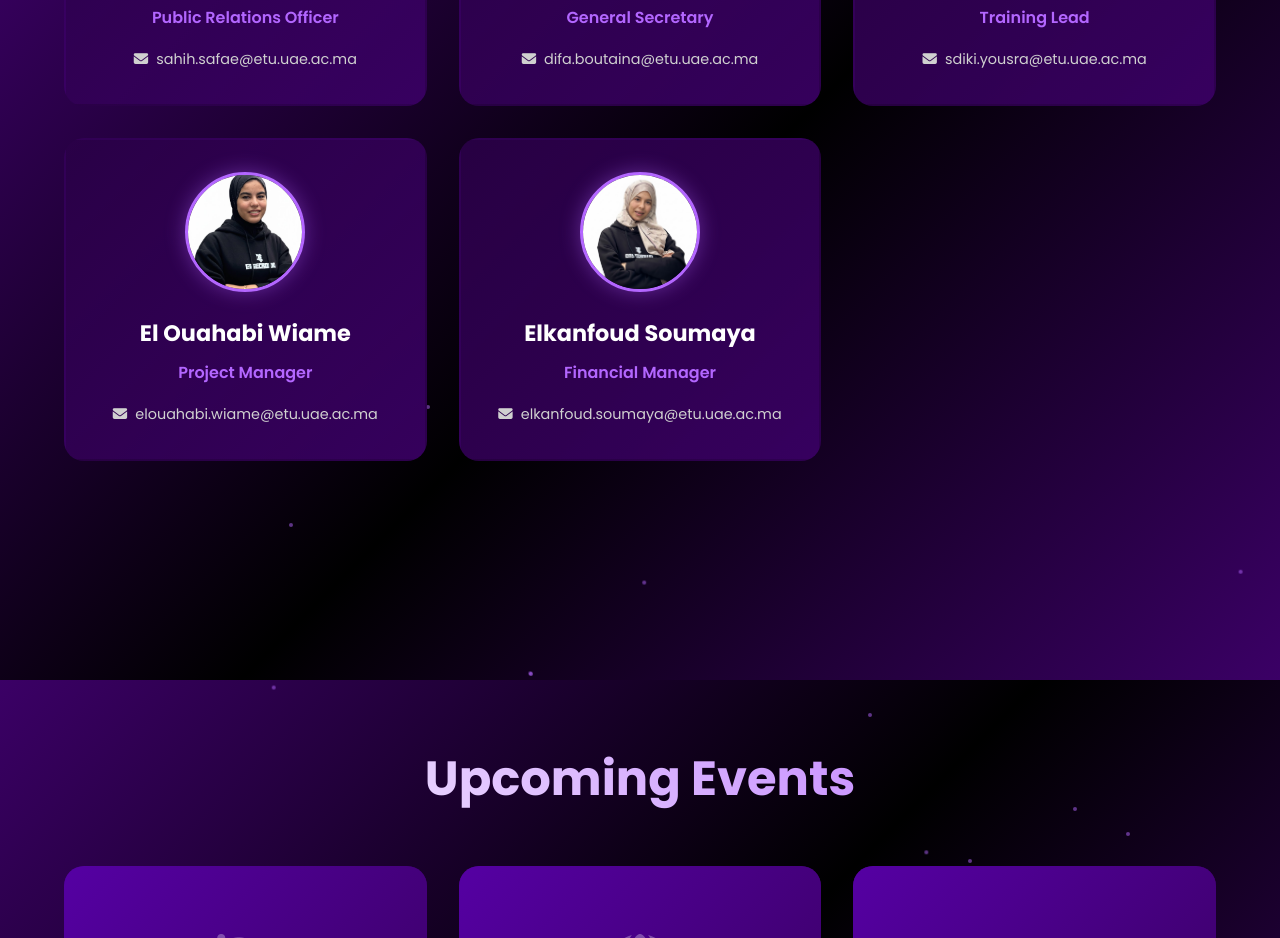
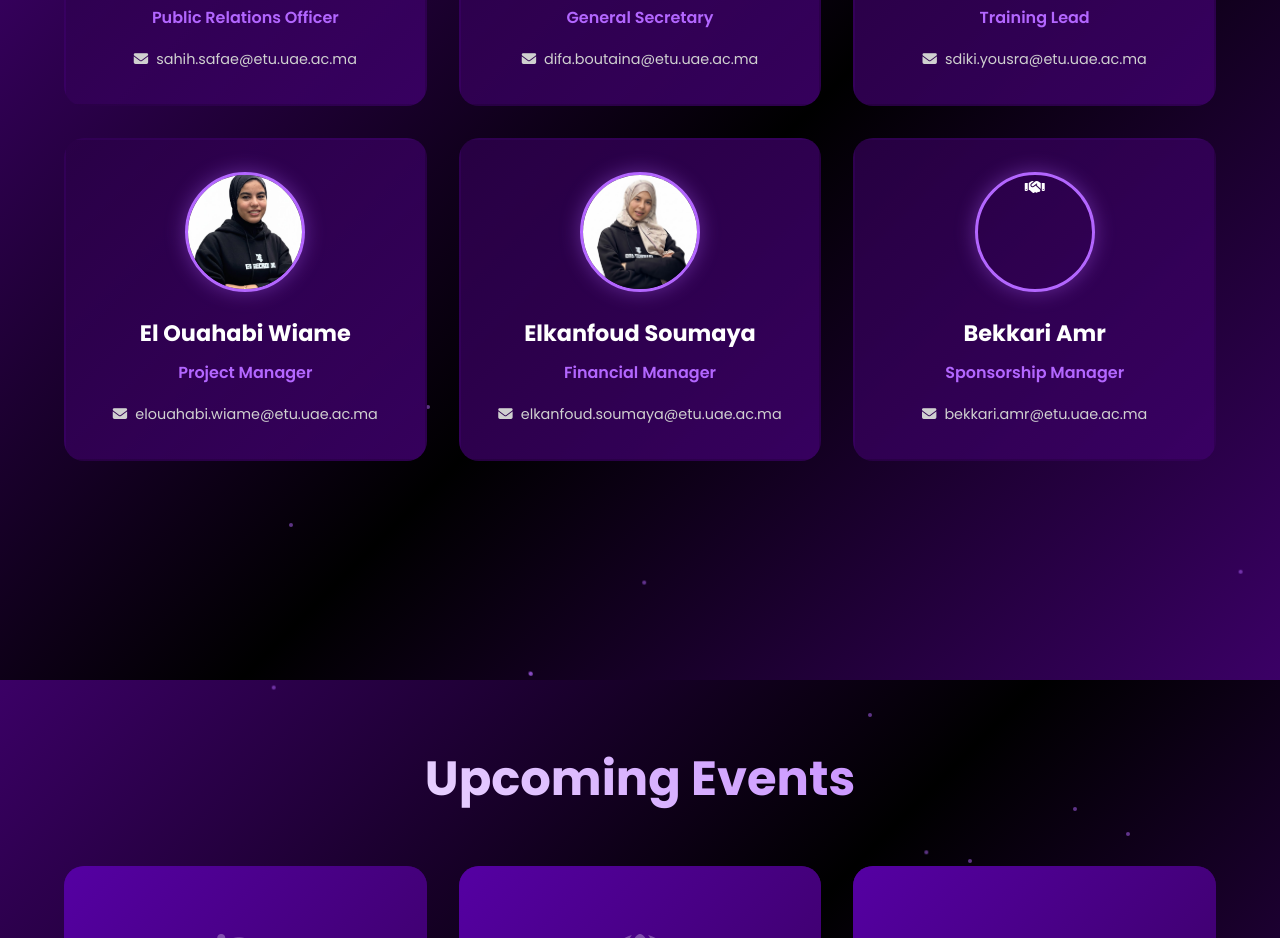
Before and after one commit to sh15935/EnSeCrowd, a plain HTML site: page index.html in a window 1280 px wide. Shown: the part 3320-4258 px from the top of the page. Drawn offline with Linux system fonts and the light colour scheme.

Commit message:
Add files via upload

```diff
--- a/index.html
+++ b/index.html
@@ -229,6 +229,19 @@
                         elkanfoud.soumaya@etu.uae.ac.ma
                     </a>
                 </div>
+
+                <!-- Sponsorship Manager -->
+                <div class="board-card">
+                    <div class="board-photo">
+                        <i class="fas fa-handshake"></i>
+                    </div>
+                    <h3>Bekkari Amr</h3>
+                    <p class="board-role">Sponsorship Manager</p>
+                    <a href="mailto:bekkari.amr@etu.uae.ac.ma" class="board-email" target="_blank">
+                        <i class="fas fa-envelope"></i>
+                        bekkari.amr@etu.uae.ac.ma
+                    </a>
+                </div>
             </div>
         </div>
     </section>
```
Also changed, not shown: 1 other file.
